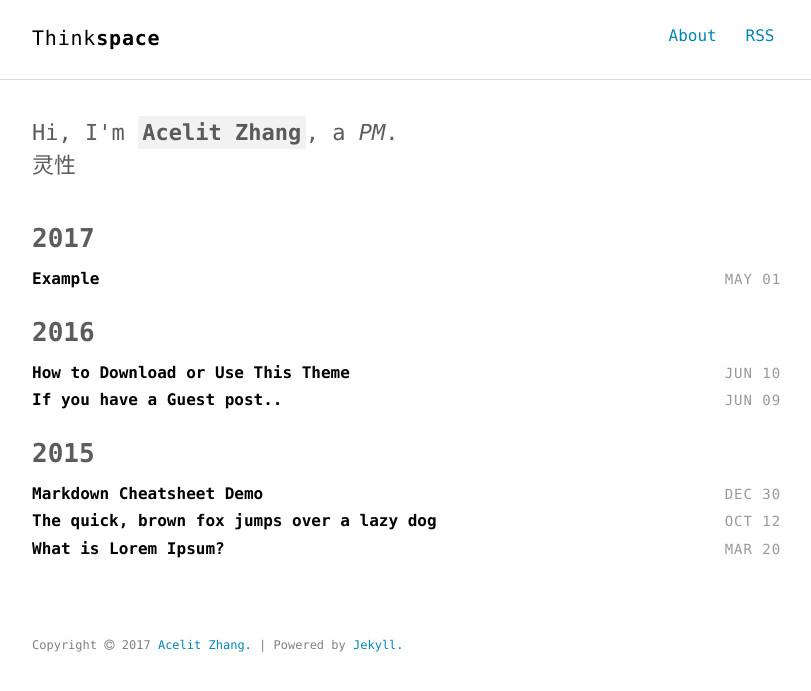
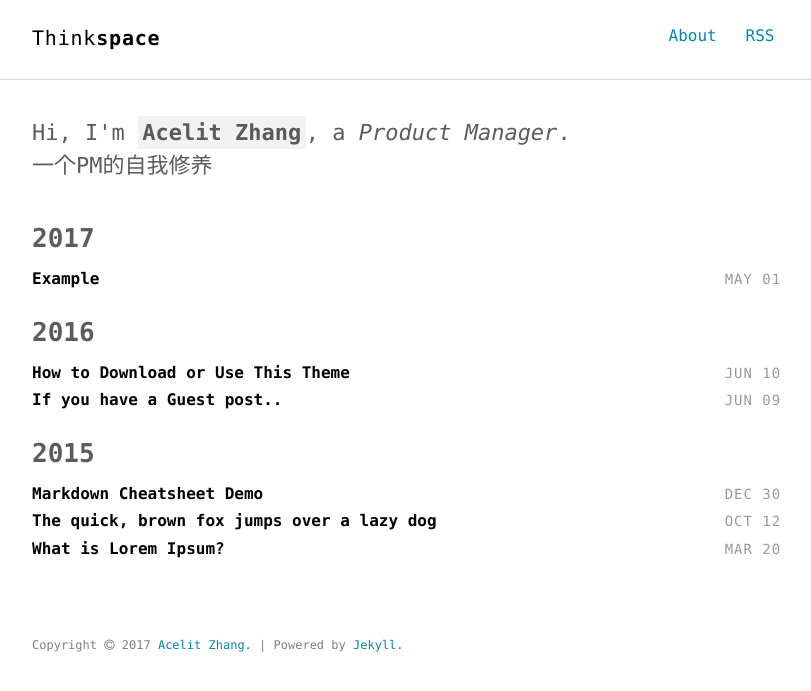
Before and after one commit to iamzx/iamzx.github.io, a Jekyll site: the page built from index.html, in a window 1280 px wide. Shown: the top 691 px of the page, without its empty margins (232-1043 px from the left). Built offline with Jekyll 4.4.1, drawn with Linux system fonts in a browser that asks for light colours.

Commit message:
Update _config.yml

```diff
--- a/_config.yml
+++ b/_config.yml
@@ -30,8 +30,8 @@ sass:
 # Author settings
 author:
   name     : "Acelit Zhang"
-  job      : "PM"
-  bio      : "灵性"
+  job      : "Product Manager"
+  bio      : "一个PM的自我修养"
   thumb    : /images/author.jpg
   email    : 1649379120@qq.com
   url      : http://iamzx.github.io
```
